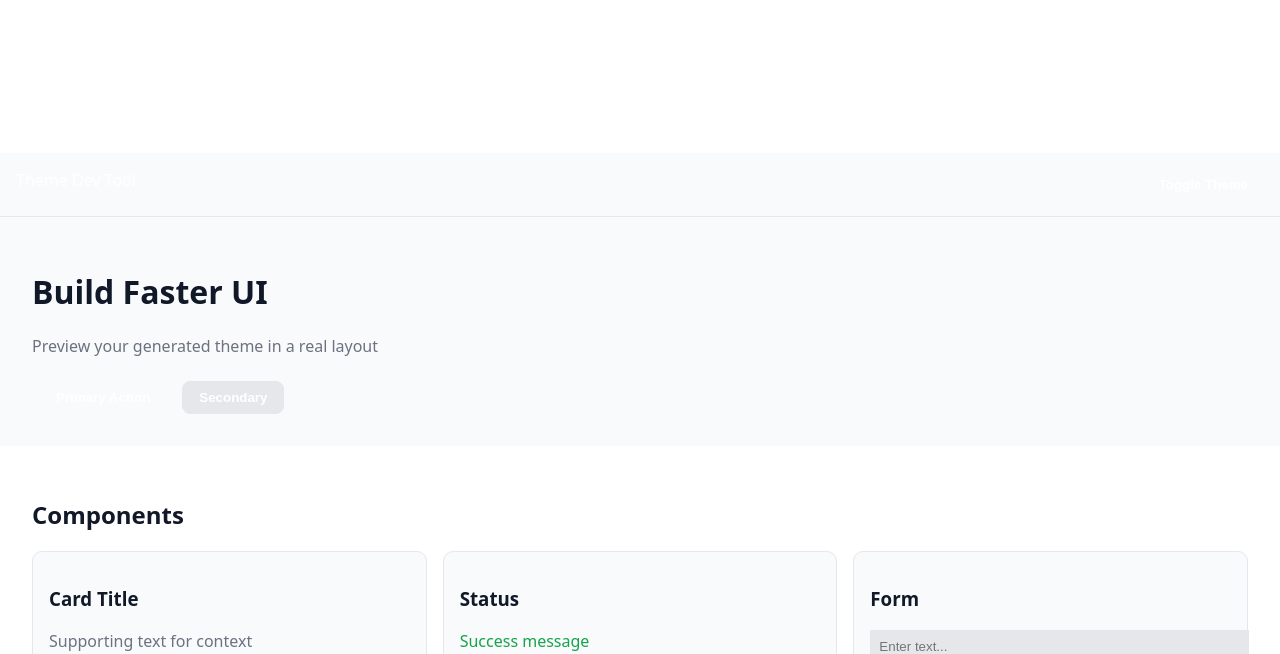
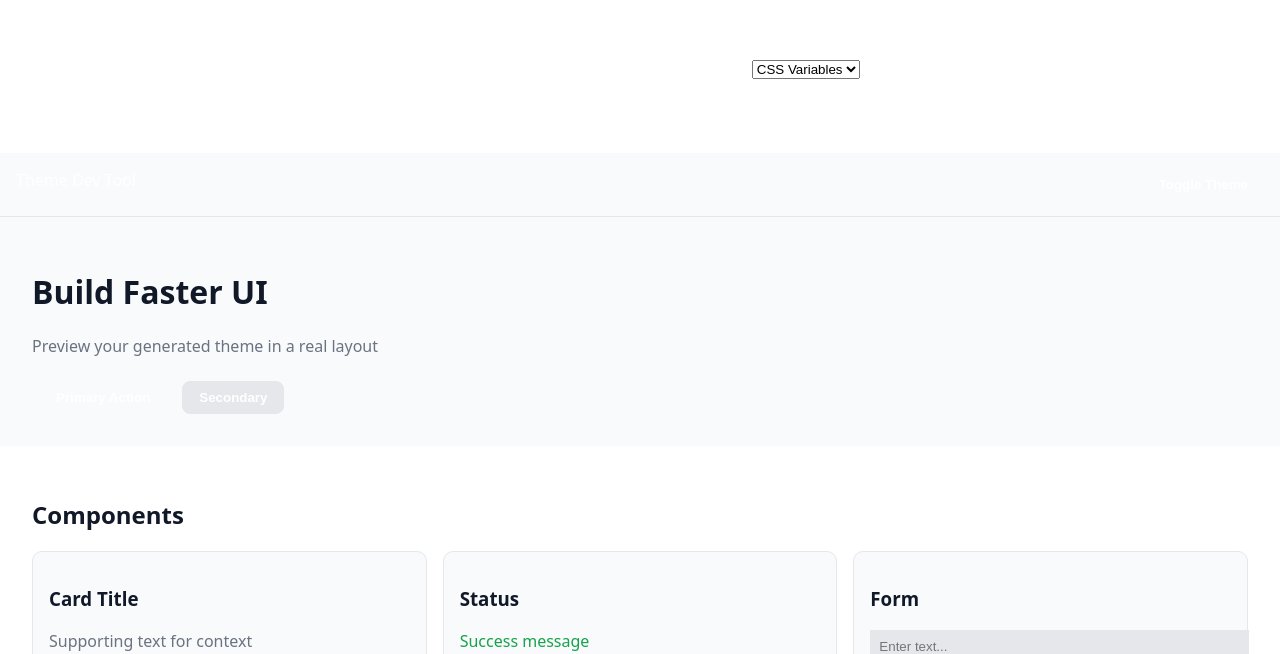
Before and after one commit to RodriguezRamiro/themedevstool, a React (Vite) app: page / in a window 1280 px wide. Shown: the part 146-800 px from the top of the page. Built offline with nearby package versions, Linux system fonts and the light colour scheme.

Commit message:
updated app.jsx with format state, drop down selector and dynamic export generation, updated generateand apply function, added format handler and added the dropdown to the hero section in the file.

```diff
--- a/src/App.jsx
+++ b/src/App.jsx
@@ -9,20 +9,32 @@ import { applyThemeToDocument } from "./utils/applyTheme";
 
 import CSSOutput from "./components/cssOutput";
 import LayoutPreview from "./components/layoutPreview";
+import { generateExport } from "./utils/exportFormats";
 
 function App() {
   const [theme, setTheme] = useState(null);
   const [css, setCss] = useState("");
   const [mode, setMode] = useState("light");
+  const [format, setFormat] = useState("css");
 
-  function generateAndApply() {
+  function generateAndApply(selectedFormat = format) {
     const newTheme = generateTheme();
     setTheme(newTheme);
 
-    const cssOutput = generateCSSVariables(newTheme);
+    const cssOutput = generateCSSVariables(newTheme, selectedFormat);
     setCss(cssOutput);
 
     applyThemeToDocument(newTheme, mode);
+  }
+
+  function handleFormatChange(e) {
+    const newFormat = e.target.value;
+    setFormat(newFormat);
+
+    if (theme) {
+      const output = generateExport(theme, newFormat);
+      setCss(output);
+    }
   }
 
   function toggleTheme() {
@@ -56,6 +68,13 @@ function App() {
           <button onClick={toggleTheme}>
             {mode === "light" ? "Dark Mode" : "Light Mode"}
           </button>
+
+          <select value={format} onChange={handleFormatChange}>
+          <option value="css">CSS Variables</option>
+          <option value="json">JSON</option>
+          <option value="tailwind">Tailwind</option>
+          </select>
+
         </div>
       </header>
 
```
